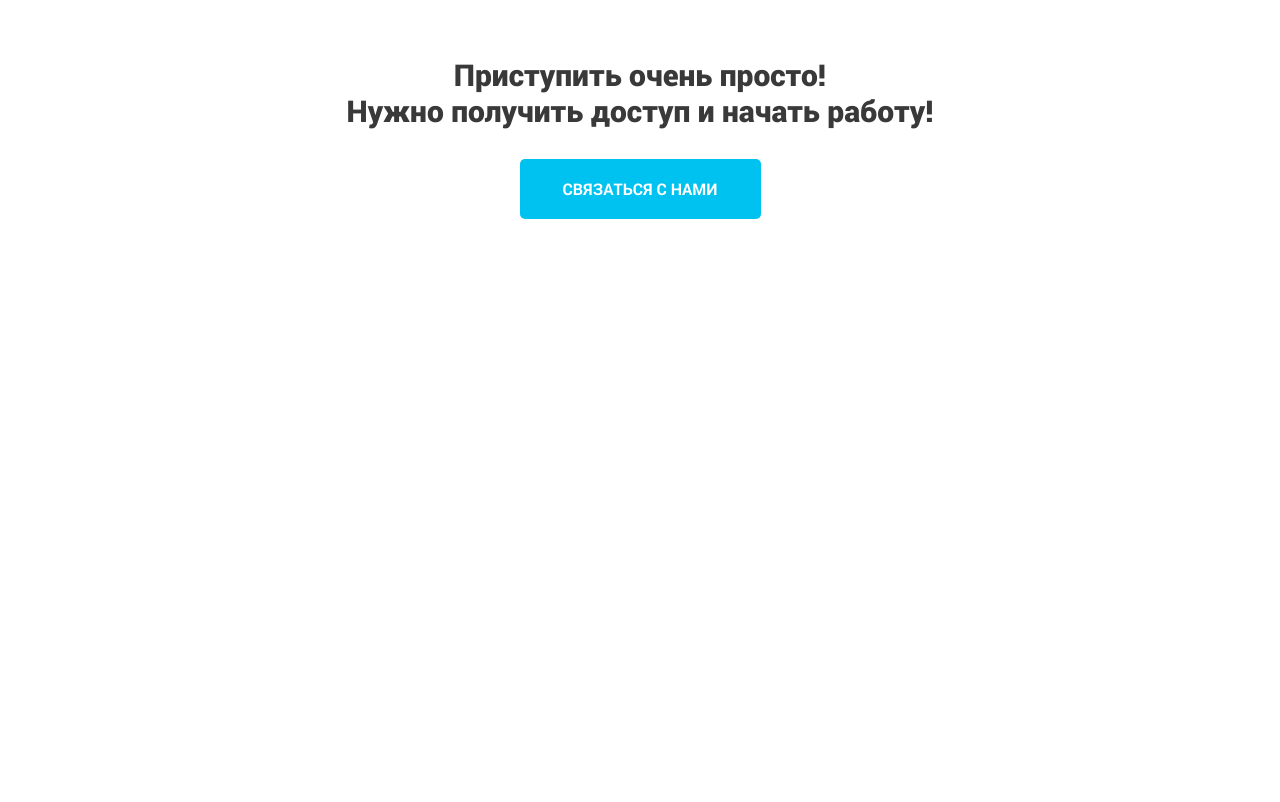
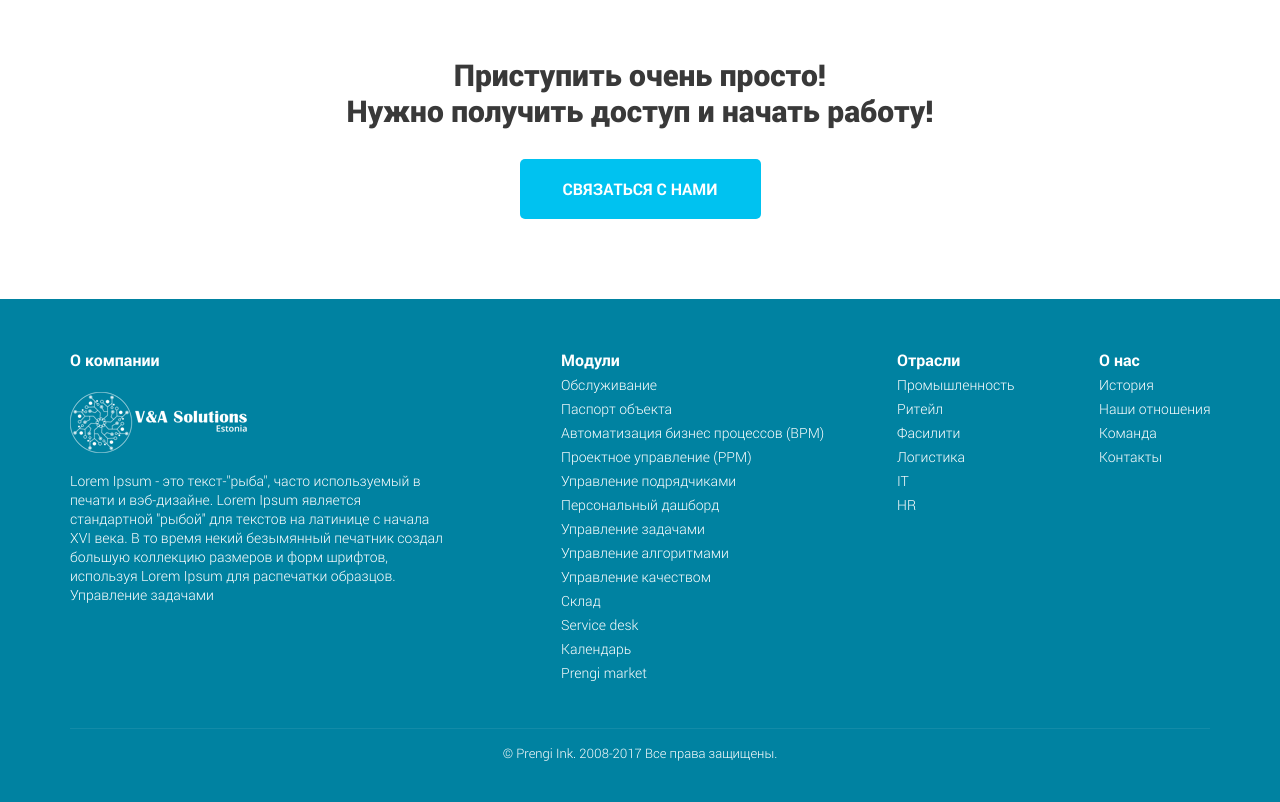
Before and after one commit to Koroleva4ne/Prengi, a website: page src/index.html in a window 1280 px wide. Shown: the part 4890-5692 px from the top of the page. Before the commit the page ends 5189 px from the top, so only its background shows below. Drawn offline with nearby package versions, Linux system fonts and the light colour scheme; a web font is replaced by a local one.

Commit message:
add blocks footer

```diff
--- a/src/index.html
+++ b/src/index.html
@@ -265,6 +265,58 @@
         </div>
     </section>
 
+    <footer class="footer">
+        <div class="container">
+            <div class="footer__wrapper">
+                <div class="footer__company">
+                    <div class="footer__title">О компании</div>
+                    <img src="icons/solutions.png" alt="solutions">
+                    <div class="footer__descr">Lorem Ipsum - это текст-"рыба", часто    используемый в печати и вэб-дизайне. Lorem Ipsum является стандартной "рыбой" для текстов на латинице с начала XVI века. В то время некий безымянный печатник создал большую коллекцию размеров и форм шрифтов, используя Lorem Ipsum для распечатки образцов.<br>Управление задачами</div>
+                </div>
+                <div class="footer__modules">
+                    <div class="footer__title">Модули</div>
+                    <ul>
+                        <li><a href="#">Обслуживание</a></li>
+                        <li><a href="#">Паспорт объекта</a></li>
+                        <li><a href="#">Автоматизация бизнес процессов (BPM)</a></li>
+                        <li><a href="#">Проектное управление (РРМ)</a></li>
+                        <li><a href="#">Управление подрядчиками</a></li>
+                        <li><a href="#">Персональный дашборд</a></li>
+                        <li><a href="#">Управление задачами</a></li>
+                        <li><a href="#">Управление алгоритмами</a></li>
+                        <li><a href="#">Управление качеством</a></li>
+                        <li><a href="#">Склад</a></li>
+                        <li><a href="#">Service desk</a></li>
+                        <li><a href="#">Календарь</a></li>
+                        <li><a href="#">Prengi market</a></li>
+                    </ul>
+                </div>
+                <div class="footer__industries">
+                    <div class="footer__title">Отрасли</div>
+                    <ul>
+                        <li><a href="#">Промышленность</a></li>
+                        <li><a href="#">Ритейл</a></li>
+                        <li><a href="#">Фасилити</a></li>
+                        <li><a href="#">Логистика</a></li>
+                        <li><a href="#">IT</a></li>
+                        <li><a href="#">HR</a></li>
+                    </ul>
+                </div>
+                <div class="footer__us">
+                    <div class="footer__title">О нас</div>
+                    <ul>
+                        <li><a href="#">История</a></li>
+                        <li><a href="#">Наши отношения</a></li>
+                        <li><a href="#">Команда</a></li>
+                        <li><a href="#">Контакты</a></li>
+                    </ul>
+                </div>
+            </div>
+            <hr>
+            <div class="footer__rights">© Prengi Ink. 2008-2017 Все права защищены.</div>
+        </div>
+    </footer>
+
     <script src="https://code.jquery.com/jquery-1.11.0.min.js"></script>
     <script src="https://code.jquery.com/jquery-migrate-1.2.1.min.js"></script>
     <script src="https://cdn.jsdelivr.net/npm/slick-carousel@1.8.1/slick/slick.min.js"></script>
--- a/src/scss/blocks/_buttons.scss
+++ b/src/scss/blocks/_buttons.scss
@@ -10,6 +10,6 @@
     color: $white-text;
     text-transform: uppercase;
     &:active {
-        background-color: rgb(0, 154, 200)
+        background-color: rgb(0, 154, 200);
     }
 }
--- /dev/null
+++ b/src/scss/blocks/footer/_footer.scss
@@ -0,0 +1,54 @@
+.footer {
+    background-color: #0082a1;
+    padding: 49px 0 40px 0;
+    &__wrapper {
+        display: grid;
+        grid-template-columns: 491px 336px 202px 112px;
+        grid-auto-rows: auto;
+    }
+    &__company {
+        padding-right: 114px;
+    }
+    img {
+        margin-top: 20px;
+    }
+    &__descr {
+        margin-top: 18px;
+        color: #fff;
+        font-size: 14px;
+        font-weight: 300;
+        line-height: 1.36;
+    }
+    &__title {
+        font-size: 16px;
+        font-weight: 700;
+        color: #fff;
+    }
+    ul {
+        list-style: none;
+        margin: 0;
+        padding: 0;
+    }
+    a {
+        text-decoration: none;
+        color: #fff;
+        font-size: 14px;
+        font-weight: 300;
+        line-height: 1.36;
+        &:active {
+            color: rgb(0, 154, 200);
+        }
+    }
+    hr {
+        margin-top: 44px;
+        height: 1px;
+        color: rgba(255, 255, 255, 0.3);
+    }
+    &__rights {
+        font-size: 13px;
+        font-weight: 300;
+        line-height: 1.31;
+        text-align: center;
+        color: rgb(255, 255, 255);
+    }
+}
--- a/src/scss/style.scss
+++ b/src/scss/style.scss
@@ -11,6 +11,7 @@
 @import 'blocks/advantages/advantages';
 @import 'blocks/data/data';
 @import 'blocks/start/start';
+@import 'blocks/footer/footer';
 
 * {
     font-family: 'Roboto', sans-serif;
```
Also changed, not shown: src/css/style.min.css.
